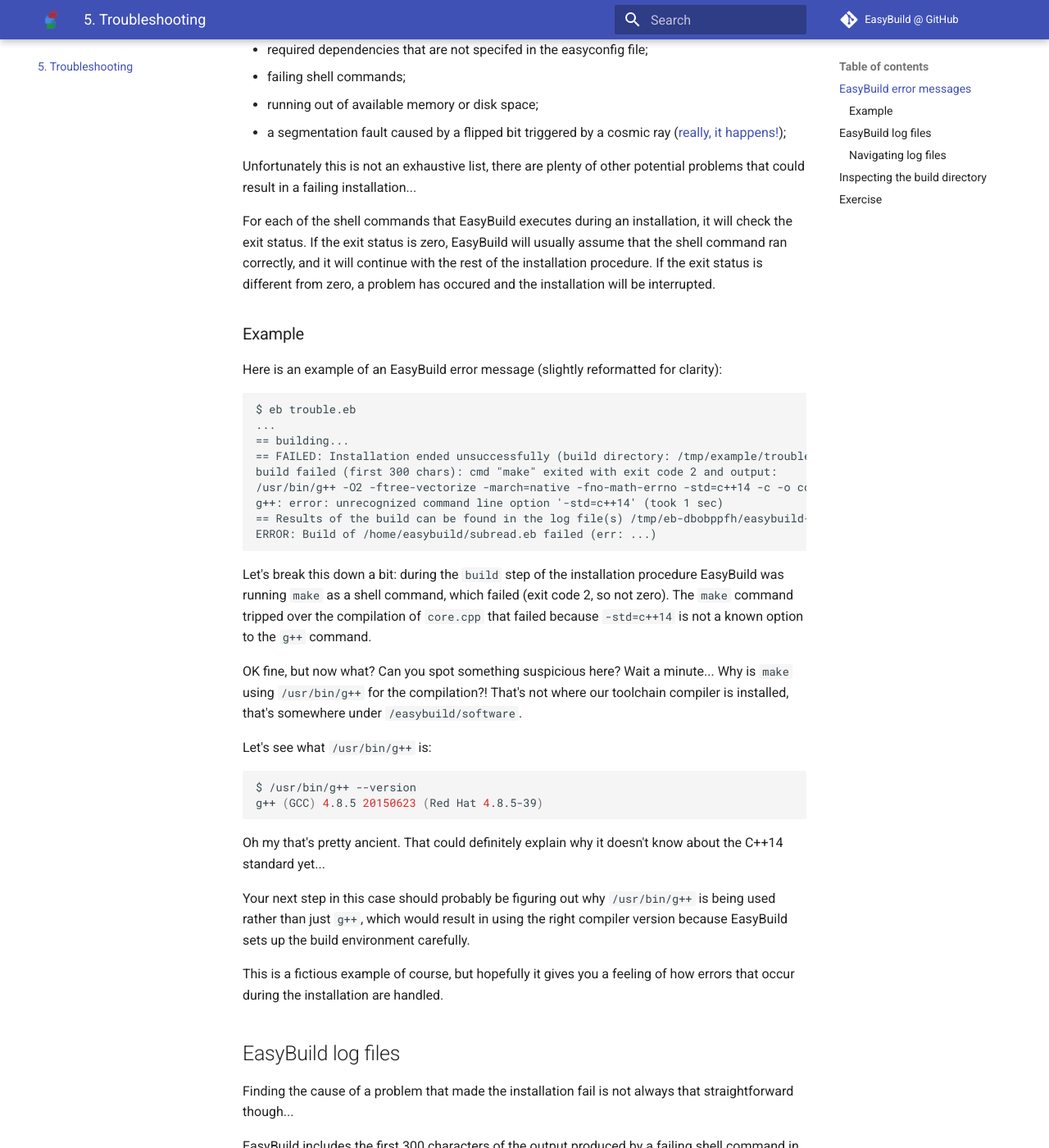
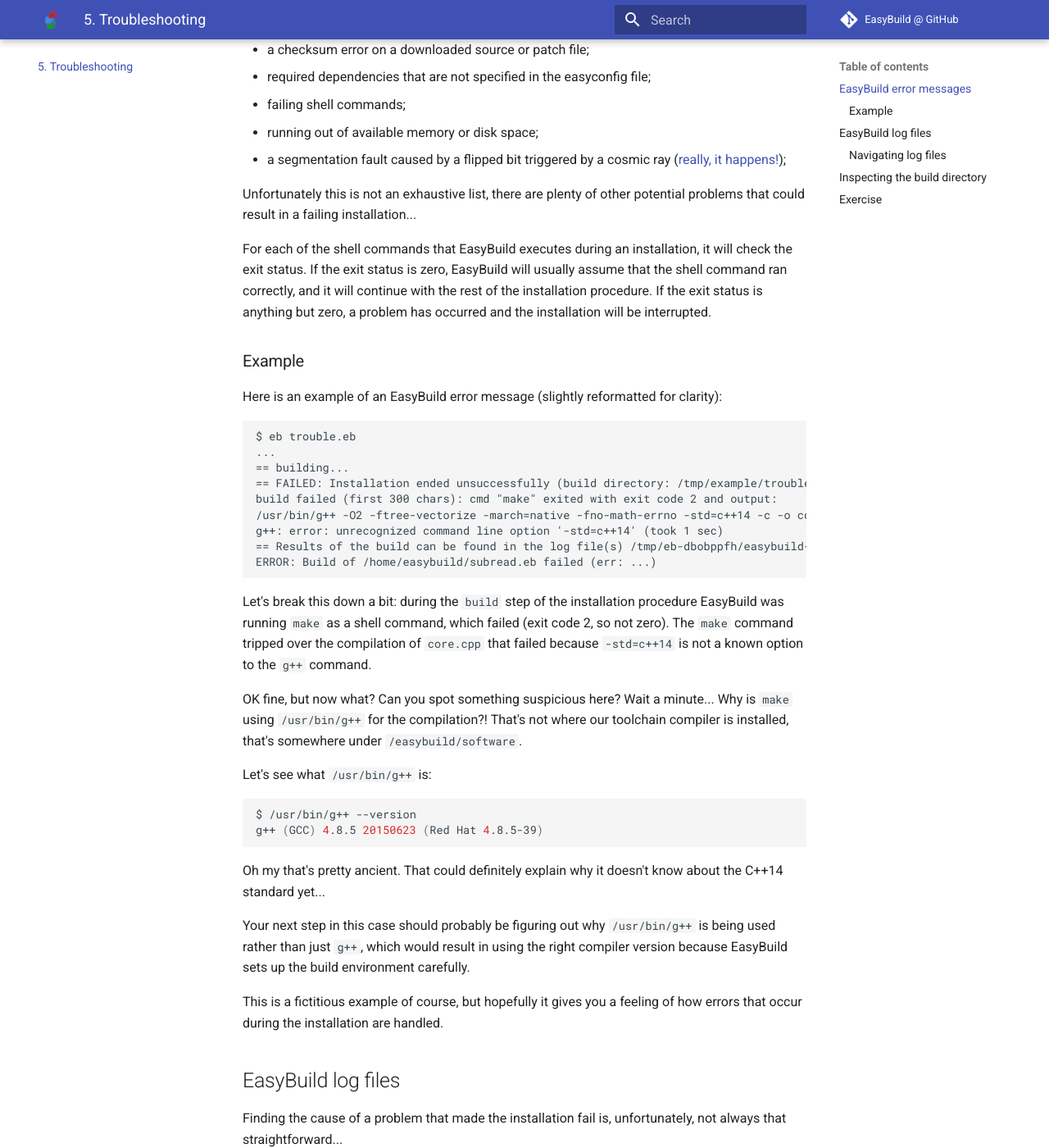
Before and after one commit to easybuilders/easybuild-tutorial, an MkDocs documentation site: the page built from docs/troubleshooting/README.md, in a window 1280 px wide and 1400 px high, scrolled down 650 px. Shown: the whole window at 82% size. Built offline with MkDocs 1.6.1 and Material for MkDocs 9.7.7, drawn with Linux system fonts in a browser that asks for light colours; some of the changed text lies outside the part shown.

````diff
--- a/docs/troubleshooting/README.md
+++ b/docs/troubleshooting/README.md
@@ -20,7 +20,8 @@
 Things that could go wrong during an installation include:
 
 * missing source or patch files;
-* required dependencies that are not specifed in the easyconfig file;
+* a checksum error on a downloaded source or patch file;
+* required dependencies that are not specified in the easyconfig file;
 * failing shell commands;
 * running out of available memory or disk space;
 * a segmentation fault caused by a flipped bit triggered by a cosmic ray ([really, it happens!](https://blogs.oracle.com/linux/attack-of-the-cosmic-rays-v2));
@@ -32,7 +33,7 @@
 installation, it will check the exit status.
 If the exit status is zero, EasyBuild will usually assume that the shell command
 ran correctly, and it will continue with the rest of the installation procedure.
-If the exit status is different from zero, a problem has occured and the installation will be interrupted.
+If the exit status is anything but zero, a problem has occurred and the installation will be interrupted.
 
 ### Example
 
@@ -76,12 +77,12 @@
 result in using the right compiler version because EasyBuild sets up the build
 environment carefully.
 
-This is a fictious example of course, but hopefully it gives you a feeling
+This is a fictitious example of course, but hopefully it gives you a feeling
 of how errors that occur during the installation are handled.
 
 ## EasyBuild log files
 
-Finding the cause of a problem that made the installation fail is not always that straightforward though...
+Finding the cause of a problem that made the installation fail is, unfortunately, not always that straightforward...
 
 EasyBuild includes the first 300 characters of the output produced by a failing
 shell command in the error message, which is a sensible way to try include
@@ -170,8 +171,8 @@
 ...
 ```
 
-It can be useful to look for the *first* error that occured in the output of a command, since subsequent errors are
-often just fallout of earlier errors. You can do this by first navigating
+It can be useful to look for the *first* error that occurred in the output of a command, since subsequent errors are
+often fallout from earlier errors. You can do this by first navigating
 to the start of the output for a command using "`INFO running cmd`" as a search pattern, and then looking for patterns
 like "`error:`" from there.
 
````
Also changed, not shown: other parts of docs/troubleshooting/README.md (+5 -3 lines).
